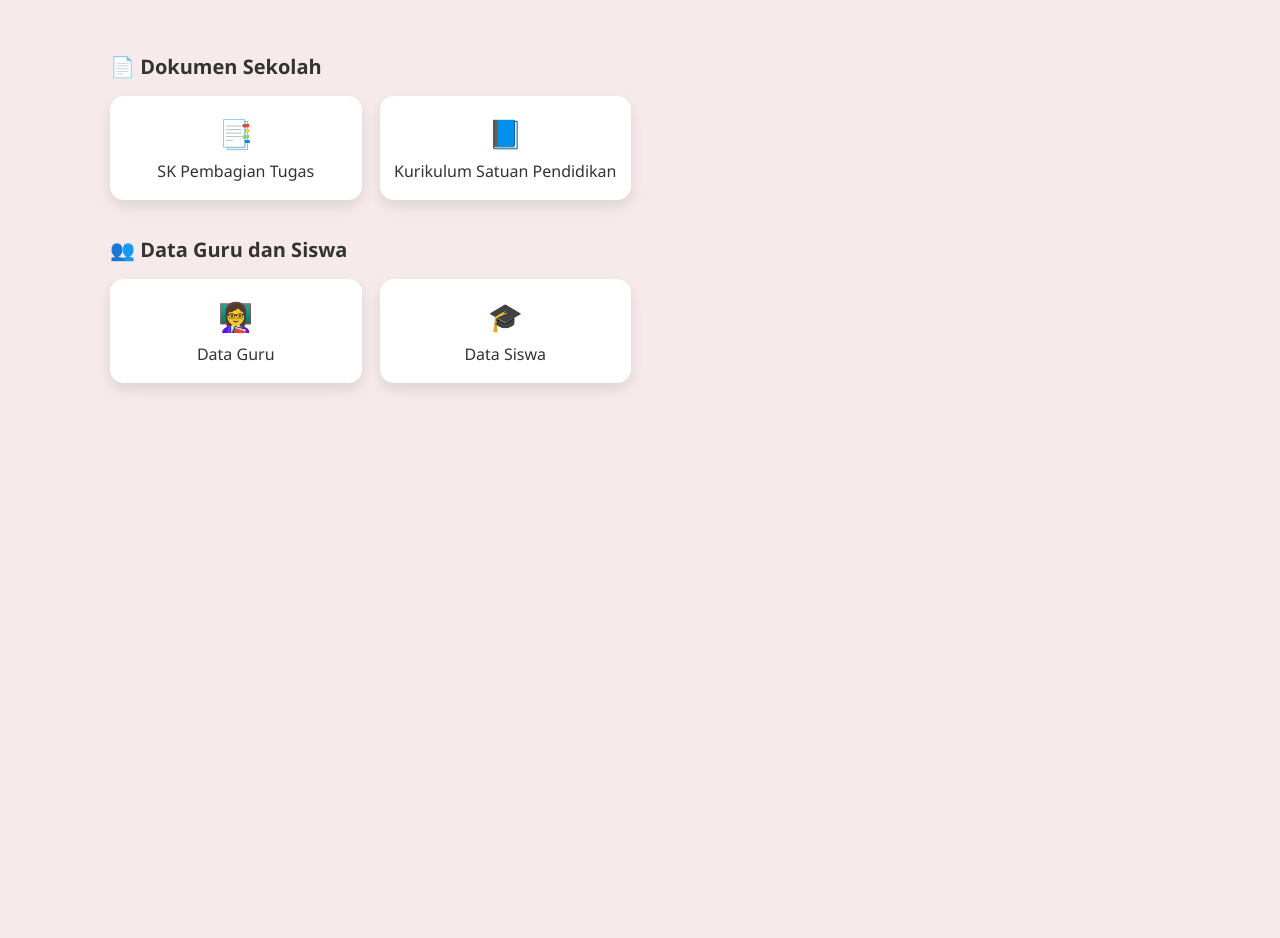
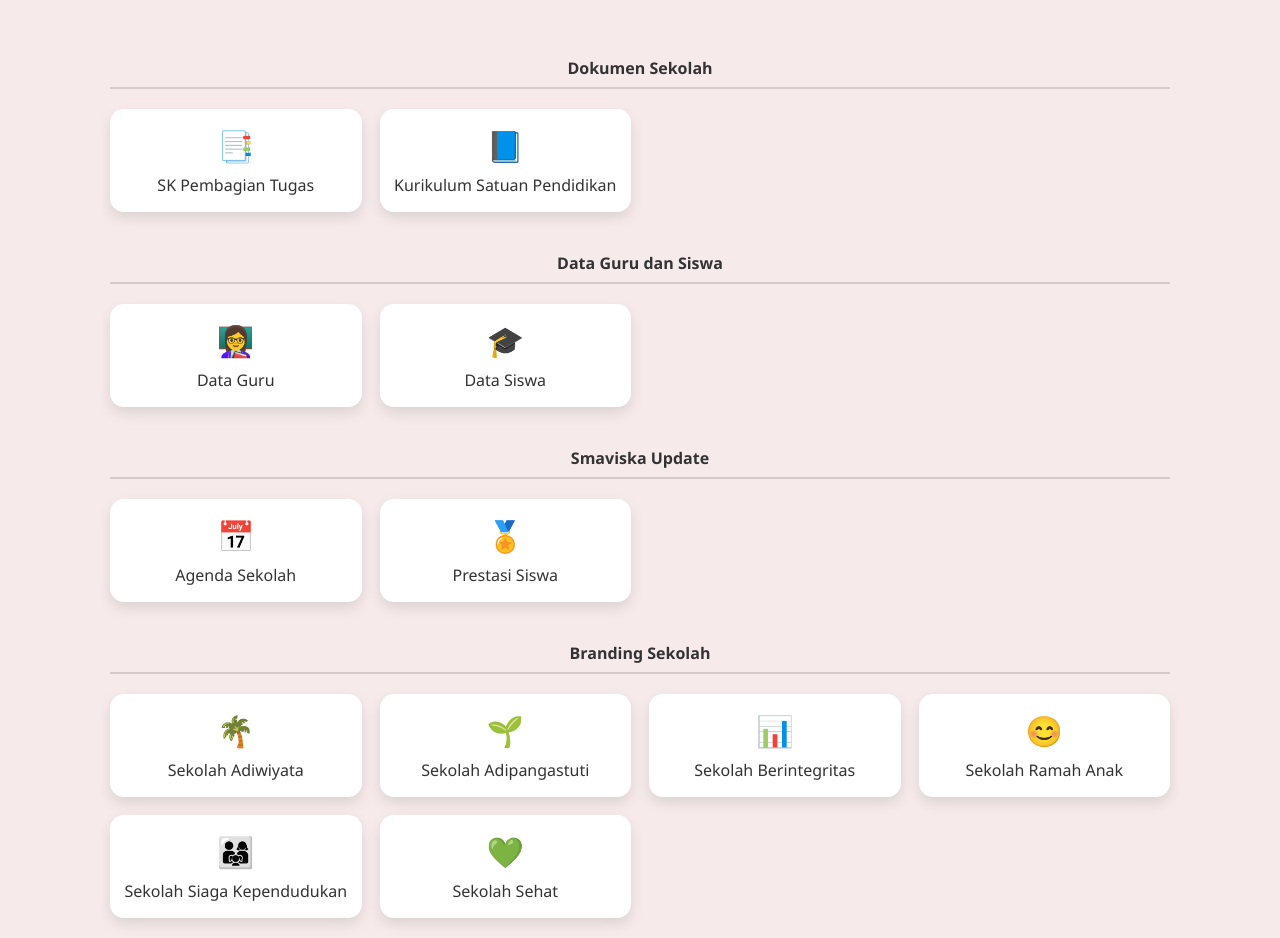
Before and after one commit to massantosa7684/smaviska.github.io, a plain HTML site: page index.html in a window 1280 px wide. Shown: the part 260-1198 px from the top of the page. Before the commit the page ends 800 px from the top, so only its background shows below. Drawn offline with Linux system fonts and the light colour scheme.

Commit message:
Update index.html

```diff
--- a/index.html
+++ b/index.html
@@ -6,9 +6,7 @@
   <title>Microsite SMAVISKA</title>
 
   <style>
-    * {
-      box-sizing: border-box;
-    }
+    * { box-sizing: border-box; }
 
     body {
       margin: 0;
@@ -55,16 +53,15 @@
 
     /* SECTION */
     .section {
-      margin-top: 36px;
+      margin-top: 40px;
     }
 
     .section-title {
-      display: flex;
-      align-items: center;
-      gap: 10px;
-      font-size: 20px;
+      text-align: center;
+      font-weight: 600;
       margin-bottom: 16px;
-      font-weight: 600;
+      padding-bottom: 8px;
+      border-bottom: 2px solid #d6caca;
     }
 
     /* GRID */
@@ -72,12 +69,13 @@
       display: grid;
       grid-template-columns: repeat(4, 1fr);
       gap: 18px;
+      margin-top: 20px;
     }
 
     /* BUTTON */
     .btn {
       background: white;
-      padding: 18px 14px;
+      padding: 16px 14px;
       border-radius: 14px;
       text-decoration: none;
       color: #333;
@@ -93,70 +91,71 @@
     }
 
     .icon {
-      font-size: 28px;
+      font-size: 30px;
       display: block;
       margin-bottom: 8px;
     }
 
     /* RESPONSIVE */
     @media (max-width: 900px) {
-      .grid {
-        grid-template-columns: repeat(2, 1fr);
-      }
+      .grid { grid-template-columns: repeat(2, 1fr); }
     }
 
     @media (max-width: 500px) {
-      .grid {
-        grid-template-columns: 1fr;
-      }
+      .grid { grid-template-columns: 1fr; }
     }
-
   </style>
 </head>
 
 <body>
 
-  <!-- HEADER -->
   <div class="header"></div>
 
-  <!-- PROFILE -->
   <div class="profile">
-    <!-- Ganti src dengan logo sekolah jika sudah ada -->
-    <img src="logo.png" alt="Logo Sekolah" class="logo">
+    <img src="logo.png" class="logo" alt="Logo Sekolah">
     <h1>SMA Negeri 6 Surakarta</h1>
     <p>Microsite Resmi SMAVISKA</p>
   </div>
 
-  <!-- CONTENT -->
   <div class="container">
 
     <!-- DOKUMEN SEKOLAH -->
     <div class="section">
-      <div class="section-title">📄 Dokumen Sekolah</div>
+      <div class="section-title">Dokumen Sekolah</div>
       <div class="grid">
-        <a class="btn" href="#" target="_blank">
-          <span class="icon">📑</span>
-          SK Pembagian Tugas
-        </a>
-        <a class="btn" href="#" target="_blank">
-          <span class="icon">📘</span>
-          Kurikulum Satuan Pendidikan
-        </a>
+        <a class="btn" href="#"><span class="icon">📑</span>SK Pembagian Tugas</a>
+        <a class="btn" href="#"><span class="icon">📘</span>Kurikulum Satuan Pendidikan</a>
       </div>
     </div>
 
-    <!-- DATA -->
+    <!-- DATA GURU & SISWA -->
     <div class="section">
-      <div class="section-title">👥 Data Guru dan Siswa</div>
+      <div class="section-title">Data Guru dan Siswa</div>
       <div class="grid">
-        <a class="btn" href="#" target="_blank">
-          <span class="icon">👩‍🏫</span>
-          Data Guru
-        </a>
-        <a class="btn" href="#" target="_blank">
-          <span class="icon">🎓</span>
-          Data Siswa
-        </a>
+        <a class="btn" href="#"><span class="icon">👩‍🏫</span>Data Guru</a>
+        <a class="btn" href="#"><span class="icon">🎓</span>Data Siswa</a>
+      </div>
+    </div>
+
+    <!-- SMAVISKA UPDATE -->
+    <div class="section">
+      <div class="section-title">Smaviska Update</div>
+      <div class="grid">
+        <a class="btn" href="#"><span class="icon">📅</span>Agenda Sekolah</a>
+        <a class="btn" href="#"><span class="icon">🏅</span>Prestasi Siswa</a>
+      </div>
+    </div>
+
+    <!-- BRANDING SEKOLAH -->
+    <div class="section">
+      <div class="section-title">Branding Sekolah</div>
+      <div class="grid">
+        <a class="btn" href="#"><span class="icon">🌴</span>Sekolah Adiwiyata</a>
+        <a class="btn" href="#"><span class="icon">🌱</span>Sekolah Adipangastuti</a>
+        <a class="btn" href="#"><span class="icon">📊</span>Sekolah Berintegritas</a>
+        <a class="btn" href="#"><span class="icon">😊</span>Sekolah Ramah Anak</a>
+        <a class="btn" href="#"><span class="icon">👨‍👩‍👧</span>Sekolah Siaga Kependudukan</a>
+        <a class="btn" href="#"><span class="icon">💚</span>Sekolah Sehat</a>
       </div>
     </div>
 
```
